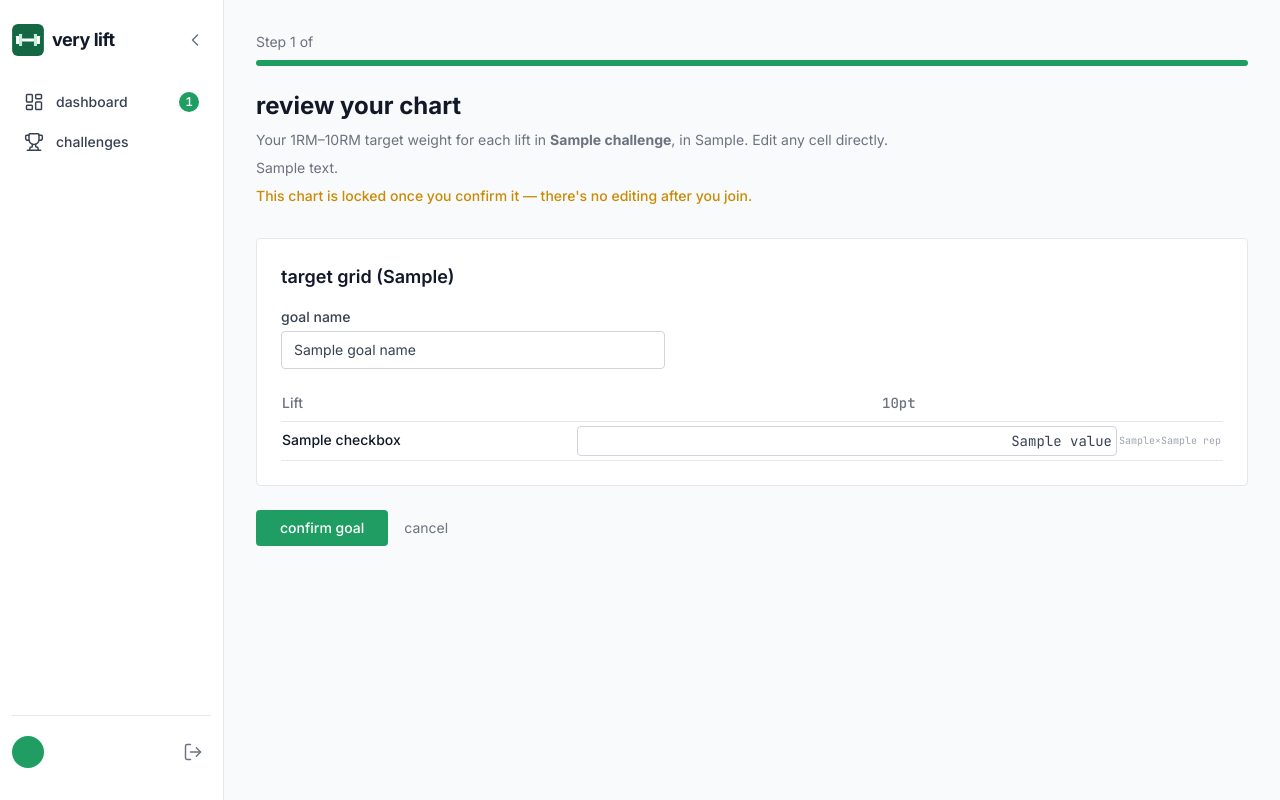
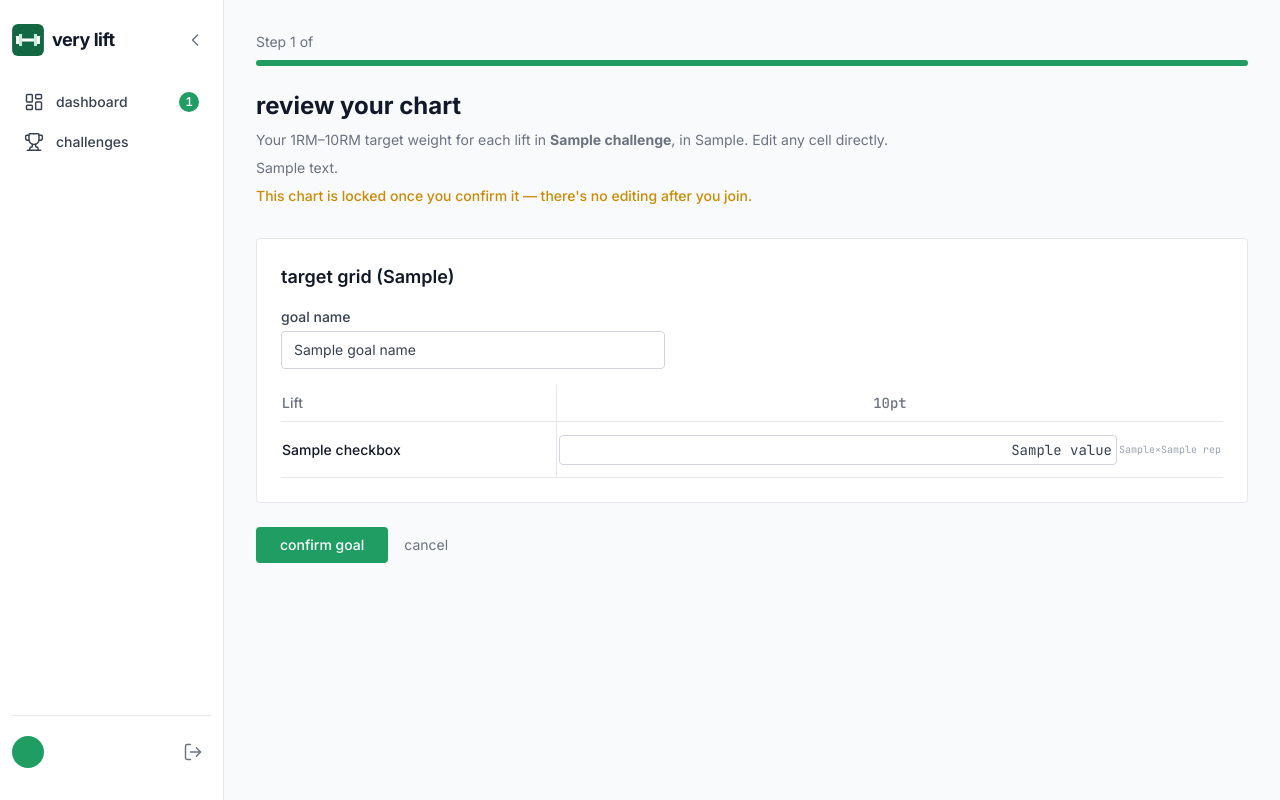
Before and after one commit to verylift/verylift, a Django app: template templates/challenges/custom_goal_setup.html in a window 1280 px wide. Run offline with Django 3.2, Linux system fonts and the light colour scheme; the template is opened without the code that fills it: most values are stand-ins (such as "Sample title", 1, 10 or a date in 2020).

Commit message:
Pin the lift column and even out row heights in Classic's grid
The lift name scrolled away with everything else, so on a narrow screen
the far columns were ten anonymous boxes. Pin it left, the way the
challenge detail page's chart tables already do -- which means
border-separate with every rule drawn per cell, since a sticky cell in a
border-collapse table loses its borders to the cells it scrolls over.

The "BW +" affix moves inside that sticky cell rather than occupying a
column of its own (colspan back to 11): pinned, it still abuts the first
visible input once the grid is scrolled, instead of disappearing under
the name.

Rows now all take the height a wrapped two-line name needs. Sizing each
row to its own name left "Deadlift" short between "Chin-up" and "Front
Squat", and the ragged edges read as breakage rather than as data.

Co-Authored-By: Claude Opus 5 (1M context) <noreply@anthropic.com>

```diff
--- a/static/css/output.css
+++ b/static/css/output.css
@@ -1009,6 +1009,10 @@ body {
   height: 2.75rem;
 }
 
+.h-14 {
+  height: 3.5rem;
+}
+
 .h-2 {
   height: 0.5rem;
 }
@@ -1282,8 +1286,8 @@ body {
   flex-basis: 100%;
 }
 
-.table-auto {
-  table-layout: auto;
+.border-collapse {
+  border-collapse: collapse;
 }
 
 .border-separate {
@@ -1920,14 +1924,6 @@ body {
 
 .text-right {
   text-align: right;
-}
-
-.align-top {
-  vertical-align: top;
-}
-
-.align-middle {
-  vertical-align: middle;
 }
 
 .font-mono {
--- a/templates/challenges/custom_goal_setup.html
+++ b/templates/challenges/custom_goal_setup.html
@@ -163,32 +163,38 @@
         {% endif %}
         {% if lifts %}
         <div class="overflow-x-auto">
-          <table class="text-sm text-left table-auto w-full">
+          {# border-separate, and every rule drawn per cell rather than on the #}
+          {# row: a sticky cell in a border-collapse table loses its borders   #}
+          {# to the cells it scrolls over. Same construction as the chart      #}
+          {# tables on the challenge detail page.                              #}
+          <table class="text-sm text-left w-full border-separate border-spacing-0">
             <thead>
-              <tr class="text-content-muted border-b border-line-subtle">
-                <th class="py-2 pr-4 font-medium">{% trans "Lift" %}</th>
-                {# Unlabelled: the affix beneath it reads as part of each #}
-                {# bodyweight-added row's inputs, not as its own measure.  #}
-                <th class="py-2 pr-1"><span class="sr-only">{% trans "weight basis" %}</span></th>
+              <tr class="text-content-muted">
+                <th class="py-2 pr-4 font-medium sticky left-0 z-20 bg-surface-card border-r border-b border-line-subtle">{% trans "Lift" %}</th>
                 {% for col in rep_range %}
                 {# Centered over the inputs beneath, matching the rep target #}
                 {# grid; only display charts right-align their numbers.      #}
                 {# The rep count used to sit here as a sub-line; it now rides #}
                 {# beside each cell's value, where the thing being entered is #}
                 {# readable in full ("100 lb x 10") without looking up.       #}
-                <th class="py-2 px-1 font-medium text-center font-mono">{{ col.points }}pt</th>
+                <th class="py-2 px-1 font-medium text-center font-mono border-b border-line-subtle">{{ col.points }}pt</th>
                 {% endfor %}
               </tr>
             </thead>
             <tbody>
               {% for lift in lifts %}
-              <tr class="text-content-body {% if not lift.needs_decision %}border-b border-line-subtle{% endif %}"
+              <tr class="text-content-body"
                   {% if show_calculator %}data-lift-row data-lift-name="{{ lift.name }}"{% endif %}>
-                <td class="py-2 pr-4 font-medium text-content-strong align-top {% if lift.needs_decision %}border-l-4 border-warning pl-2{% endif %}">
-                  <div class="flex items-center justify-between gap-1.5 w-full">
-                    {# Bare name: the row's "BW +" affix carries the marker on #}
-                    {# this grid (see rep_target_goal_setup.html).              #}
-                    <span>{{ lift.name }}</span>
+                {# h-14 is the height a row needs when its lift name wraps to #}
+                {# two lines, applied to every row: letting each row size to   #}
+                {# its own name left "Deadlift" short between two taller       #}
+                {# neighbours, and the grid looked ragged. Names still wrap    #}
+                {# rather than widening the column out of the viewport.        #}
+                <td class="h-14 py-2 pr-2 font-medium text-content-strong sticky left-0 z-10 bg-surface-card border-r {% if not lift.needs_decision %}border-b{% endif %} border-line-subtle {% if lift.needs_decision %}border-l-4 border-warning pl-2{% endif %}">
+                  <div class="flex items-center gap-1.5 w-full">
+                    {# Bare name: the "BW +" affix carries the marker on this #}
+                    {# grid (see rep_target_goal_setup.html).                  #}
+                    <span class="grow">{{ lift.name }}</span>
                     {% if show_calculator %}
                     <button type="button" data-clear-row
                             class="shrink-0 text-content-muted hover:text-danger focus:outline-none"
@@ -197,22 +203,22 @@
                       {% icon "trash-2" css_class="h-3.5 w-3.5" %}
                     </button>
                     {% endif %}
+                    {# One "BW +" per row, not per cell: every cell in a       #}
+                    {# bodyweight-added row is ADDED weight (0 means bodyweight #}
+                    {# alone), and ten copies across a 10-column grid cramped   #}
+                    {# it past legibility. It lives at the end of the sticky    #}
+                    {# name cell so it still abuts the first visible input once #}
+                    {# the grid is scrolled.                                    #}
+                    {% if lift.is_bodyweight_added %}
+                    <span id="{{ lift.name|slugify }}-bw" class="shrink-0 text-xs font-normal text-content-muted">
+                      {% trans "BW +" %}
+                      <span class="sr-only">{% trans "enter the weight added on top of your bodyweight; 0 means bodyweight alone" %}</span>
+                    </span>
+                    {% endif %}
                   </div>
                 </td>
-                {# One "BW +" per row rather than per cell: every cell in a #}
-                {# bodyweight-added row is ADDED weight (0 means bodyweight  #}
-                {# alone), and repeating the affix ten times across a        #}
-                {# 10-column grid cramped it past legibility.               #}
-                <td class="py-1 pr-1 align-middle whitespace-nowrap text-xs text-content-muted">
-                  {% if lift.is_bodyweight_added %}
-                  <span id="{{ lift.name|slugify }}-bw">
-                    {% trans "BW +" %}
-                    <span class="sr-only">{% trans "enter the weight added on top of your bodyweight; 0 means bodyweight alone" %}</span>
-                  </span>
-                  {% endif %}
-                </td>
                 {% for cell in lift.cells %}
-                <td class="py-1 px-0.5">
+                <td class="py-1 px-0.5 {% if not lift.needs_decision %}border-b border-line-subtle{% endif %}">
                   {# Unit and rep count ride beside the value rather than only #}
                   {# in the header: a cell reads "100 lb x 10" on its own, so   #}
                   {# neither the unit nor which column you are in has to be     #}
@@ -232,8 +238,8 @@
                 {% endfor %}
               </tr>
               {% if lift.needs_decision %}
-              <tr class="border-b border-line-subtle">
-                <td colspan="{{ rep_range|length|add:2 }}" class="pb-2 pt-0 pl-2 border-l-4 border-warning">
+              <tr>
+                <td colspan="{{ rep_range|length|add:1 }}" class="pb-2 pt-0 pl-2 border-l-4 border-warning border-b border-line-subtle">
                   <p class="text-xs font-normal text-warning-dark">{{ lift.needs_decision_reason }}</p>
                 </td>
               </tr>
```
Also changed, not shown: challenges/tests/test_goal_setup_view.py (+4 -3 lines).
